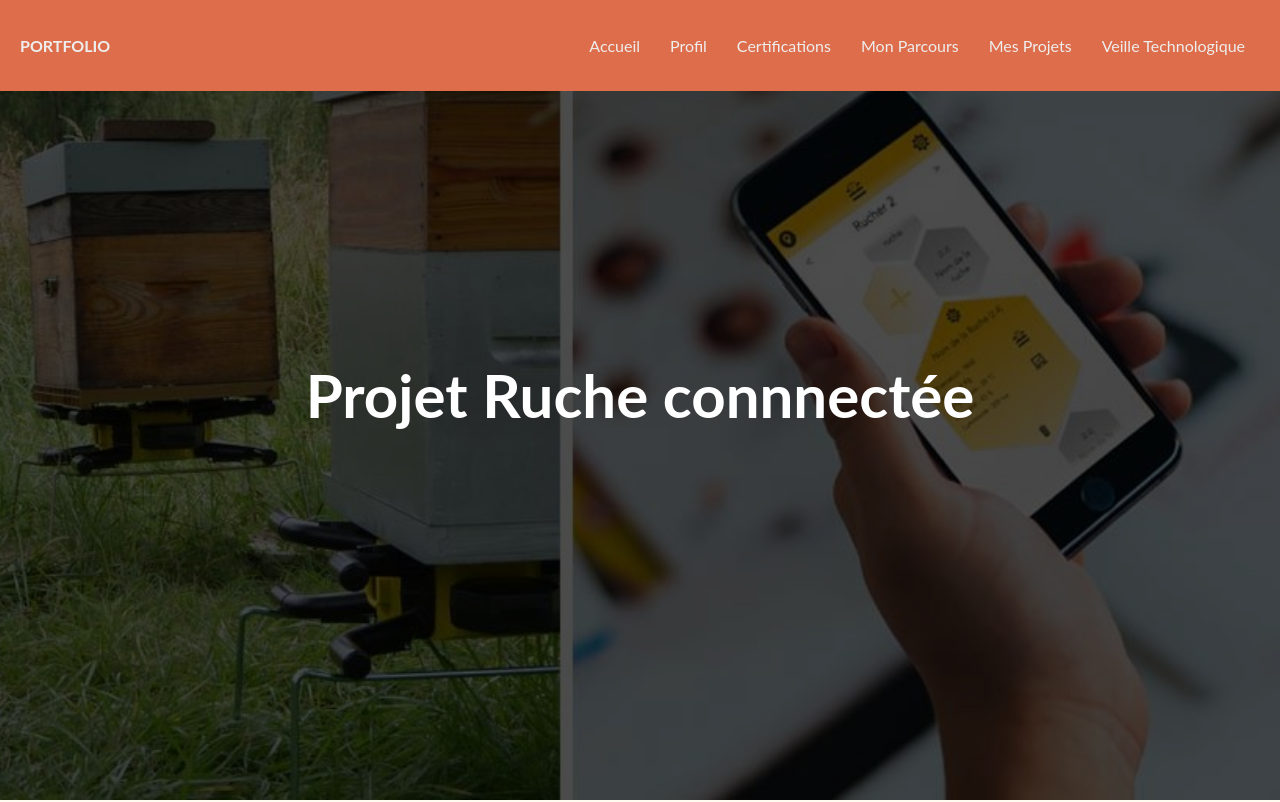
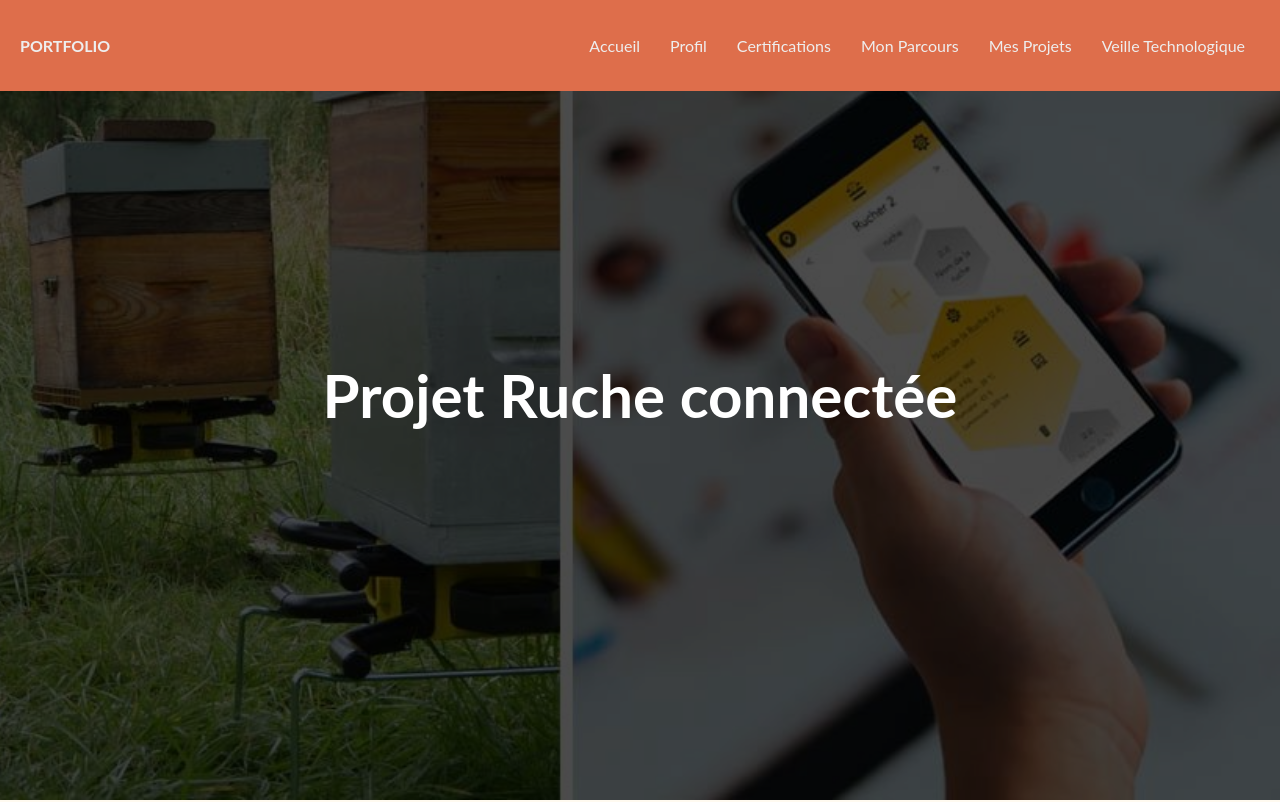
Before and after one commit to Sid-Ahmed7/Portfolio, a plain HTML site: page projet_Ruche.html in a window 1280 px wide. Shown: the top 802 px of the page. Drawn offline with Linux system fonts and the light colour scheme.

Commit message:
ajout modif projet

```diff
--- a/projet_Ruche.html
+++ b/projet_Ruche.html
@@ -4,7 +4,7 @@
         <meta charset="utf-8">
         <meta http-equiv="X-UA-Compatible" content="IE=edge">
         <meta name="viewport" content="width=device-width, initial-scale=1.0">
-        <title>Ruche connnectée</title>
+        <title>Ruche connectée</title>
         <link rel="shortcut icon" href="./images/portfolio.png" type="image/x-icon">
     <link rel="stylesheet" type = text/css href="projet2.css">
     <link rel="stylesheet" href="https://cdnjs.cloudflare.com/ajax/libs/font-awesome/4.7.0/css/font-awesome.css">
@@ -29,7 +29,7 @@
   </nav>
 
 <header id="welcome-section">
-    <h1>Projet Ruche connnectée</h1>
+    <h1>Projet Ruche connectée</h1>
 </header>
 
 <div class="header">
```
